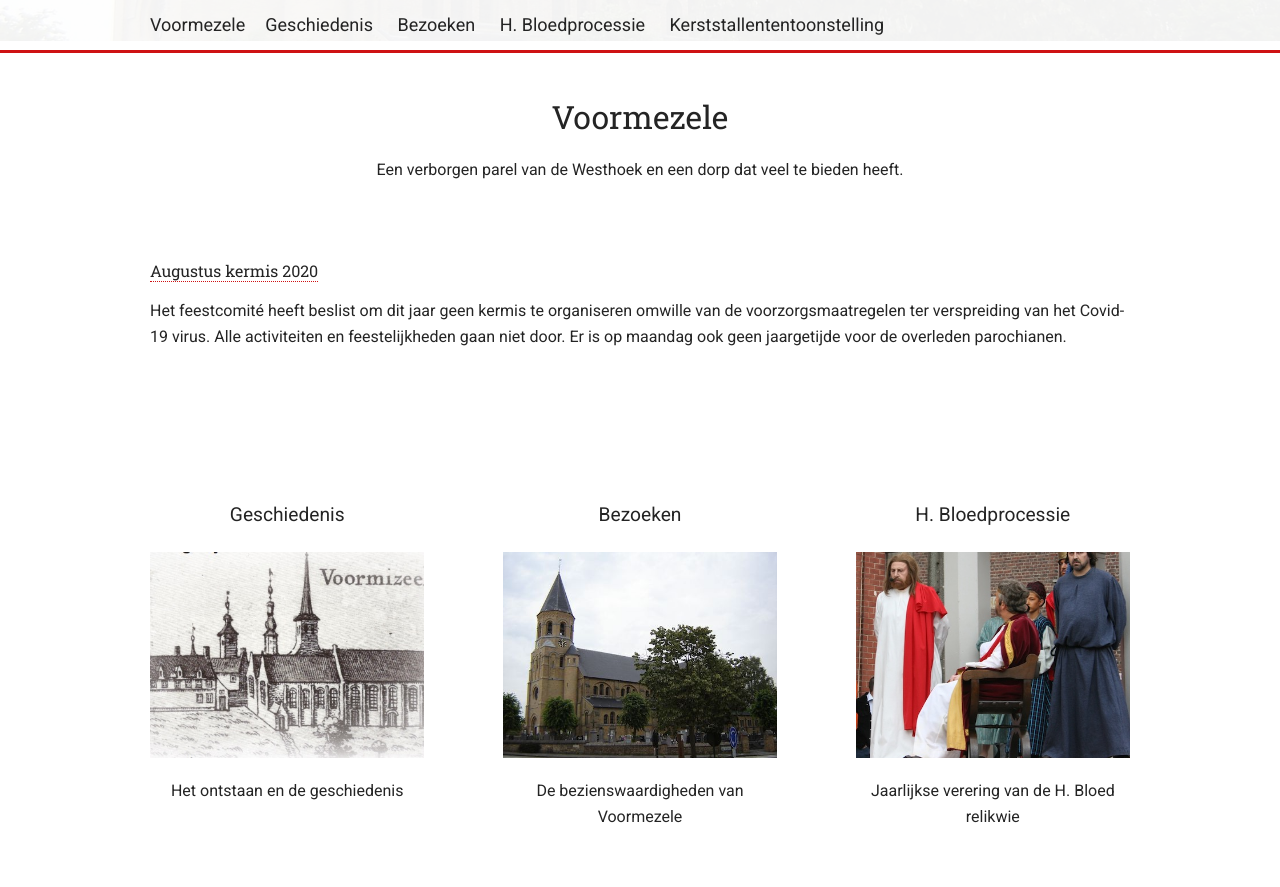
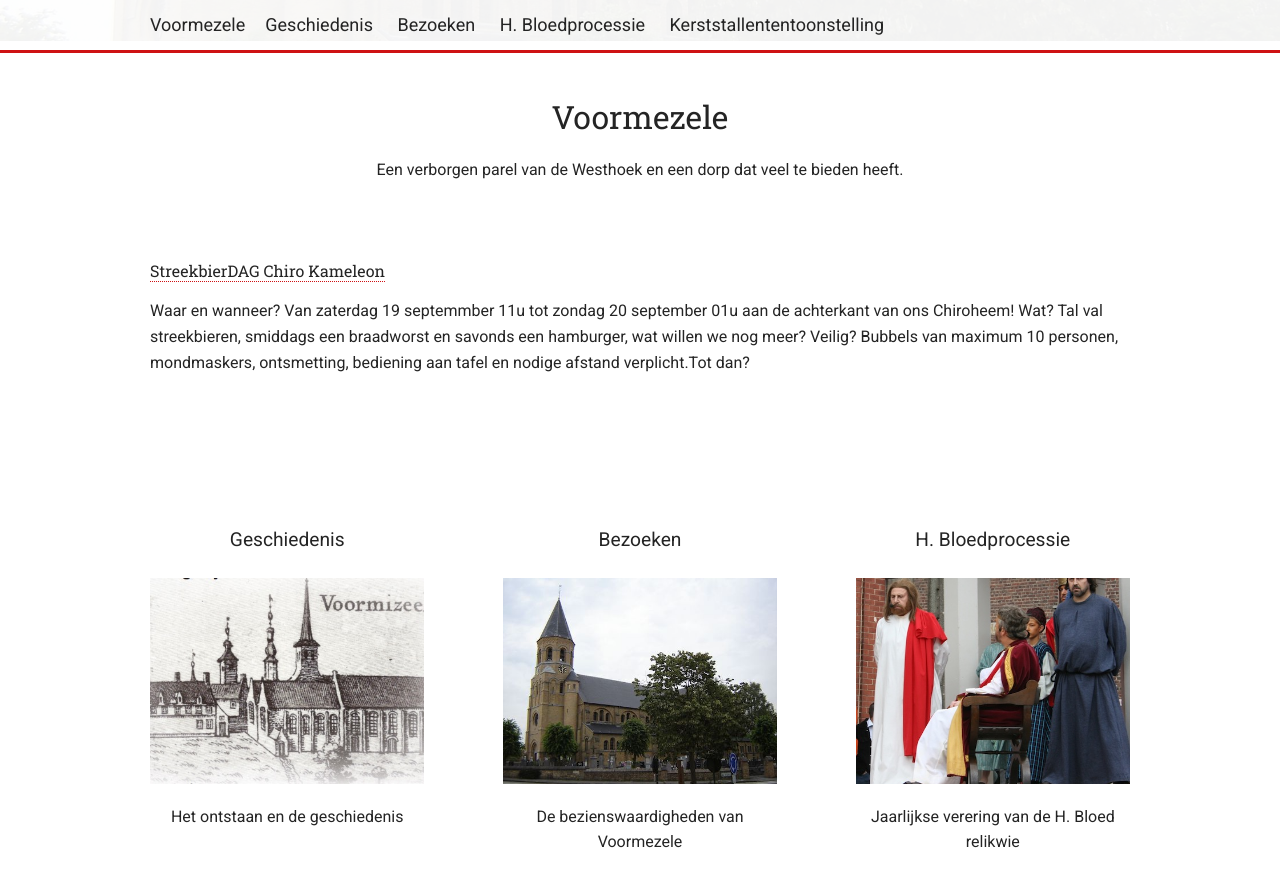
Before and after one commit to dannycuvelier/voormezele.github.io, a Jekyll site: the page built from index.html, in a window 1280 px wide and 900 px high, scrolled down 534 px. Shown: the top 887 px of the window. Built offline with Jekyll 4.4.1, drawn with Linux system fonts in a browser that asks for light colours.

Commit message:
Update announcements.json

```diff
--- a/_data/announcements.json
+++ b/_data/announcements.json
@@ -1,7 +1,7 @@
 [
     {
-        "title": "Augustus kermis 2020",
-        "description": "Het feestcomité heeft beslist om dit jaar geen kermis te organiseren omwille van de voorzorgsmaatregelen ter verspreiding van het Covid-19 virus. Alle activiteiten en feestelijkheden gaan niet door. Er is op maandag ook geen jaargetijde voor de overleden parochianen.",
+        "title": "StreekbierDAG Chiro Kameleon",
+        "description": " Waar en wanneer? Van zaterdag 19 septemmber 11u tot zondag 20 september 01u aan de achterkant van ons Chiroheem! Wat? Tal val streekbieren, smiddags een braadworst en savonds een hamburger, wat willen we nog meer? Veilig? Bubbels van maximum 10 personen, mondmaskers, ontsmetting, bediening aan tafel en nodige afstand verplicht.Tot dan? ",
         "link": ""
 
     }
```
